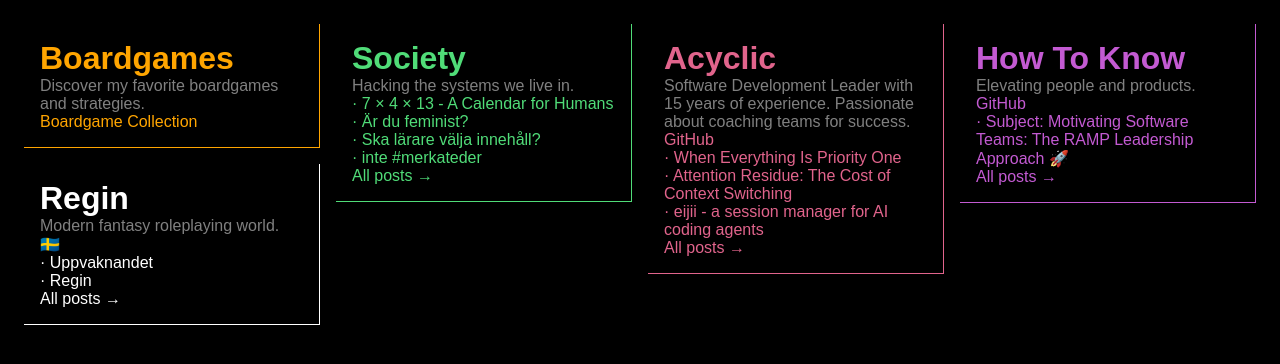
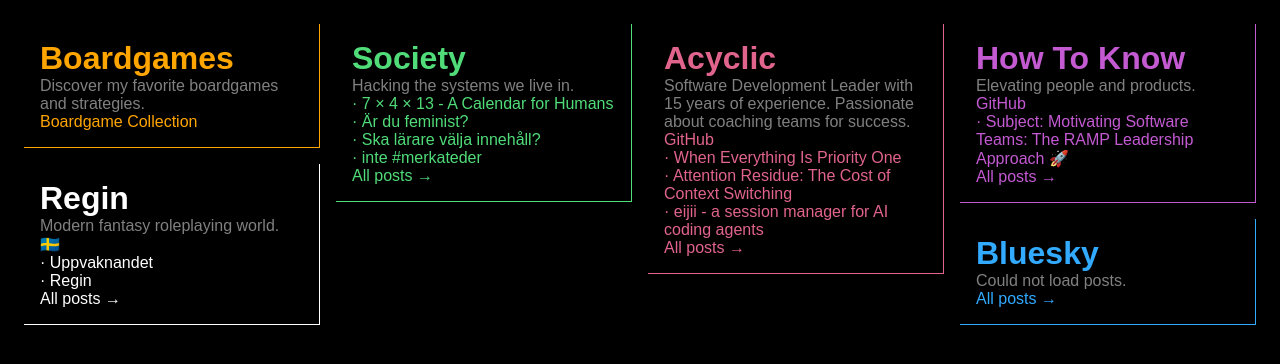
Before and after one commit to paven/paven.github.com, a Jekyll site: the page built from index.html, in a window 1280 px wide. Shown: the top 364 px of the page. Built offline with Jekyll 4.4.1, drawn with Linux system fonts in a browser that asks for light colours; some of the changed lines change nothing that is shown.

Commit message:
Add live Bluesky feed column, limit to 3 posts

```diff
--- a/index.html
+++ b/index.html
@@ -47,6 +47,9 @@
         }
         #society {
             --column-color: rgb(80, 220, 120);
+        }
+        #bluesky {
+            --column-color: rgb(50, 170, 255);
         }
         .column a {
             color: var(--column-color);
@@ -113,6 +116,35 @@
     </div>
     <a href="https://www.howtoknow.se/blog/">All posts &rarr;</a>
 </div>
-<!-- Add more columns if needed... -->
+<div id="bluesky" class="column">
+    <h1><a href="https://bsky.app/profile/acyclic.eu" rel="me">Bluesky</a></h1>
+    <div class="posts" id="bluesky-posts"><span style="color:grey">Loading...</span></div>
+    <a href="https://bsky.app/profile/acyclic.eu">All posts &rarr;</a>
+</div>
+<script>
+fetch('https://public.api.bsky.app/xrpc/app.bsky.feed.getAuthorFeed?actor=acyclic.eu&limit=3')
+    .then(r => r.json())
+    .then(data => {
+        const container = document.getElementById('bluesky-posts');
+        container.innerHTML = '';
+        (data.feed || []).slice(0, 3).forEach(item => {
+            const text = item.post.record.text;
+            const handle = item.post.author.handle;
+            const id = item.post.uri.split('/').pop();
+            const url = `https://bsky.app/profile/${handle}/post/${id}`;
+            const a = document.createElement('a');
+            a.href = url;
+            a.textContent = text.length > 80 ? text.slice(0, 80) + '…' : text;
+            container.appendChild(a);
+            container.appendChild(document.createElement('br'));
+        });
+        if (!data.feed || data.feed.length === 0) {
+            container.textContent = 'No posts found.';
+        }
+    })
+    .catch(() => {
+        document.getElementById('bluesky-posts').textContent = 'Could not load posts.';
+    });
+</script>
 </body>
 </html>
```
